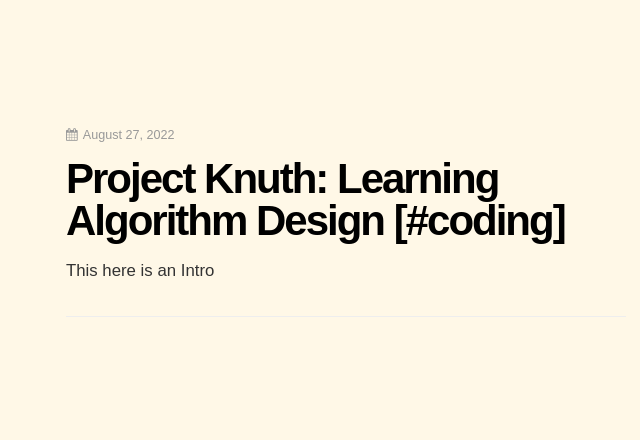
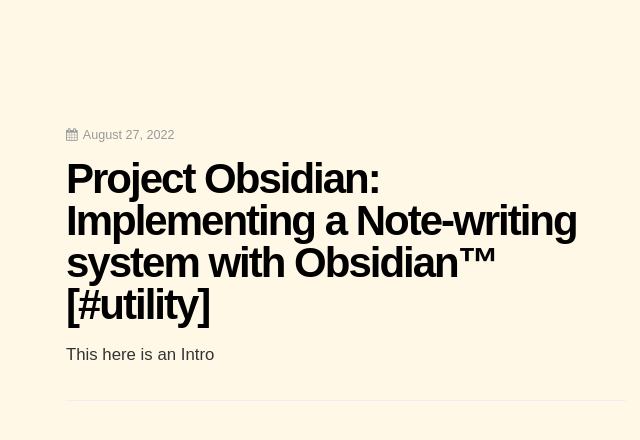
Before and after one commit to dCO2/rococo, a Jekyll site: the page built from _posts/2022-08-27-project-obsidian.md, in a window 1280 px wide. Shown: the top 440 px of the page, without its empty margins (310-950 px from the left). Built offline with Jekyll 4.4.1, drawn with Linux system fonts in a browser that asks for light colours; some web fonts are replaced.

Commit message:
Update 2022-08-27-project-obsidian.md

```diff
--- a/_posts/2022-08-27-project-obsidian.md
+++ b/_posts/2022-08-27-project-obsidian.md
@@ -1,6 +1,6 @@
 ---
 layout: project
-title: "Project Knuth: Learning Algorithm Design [#coding]"
+title: "Project Obsidian: Implementing a Note-writing system with Obsidian™ [#utility]"
 feature-image: /assets/images/author-image.png
 permalink: /:year/:month/:day/:title
 tags:
```
